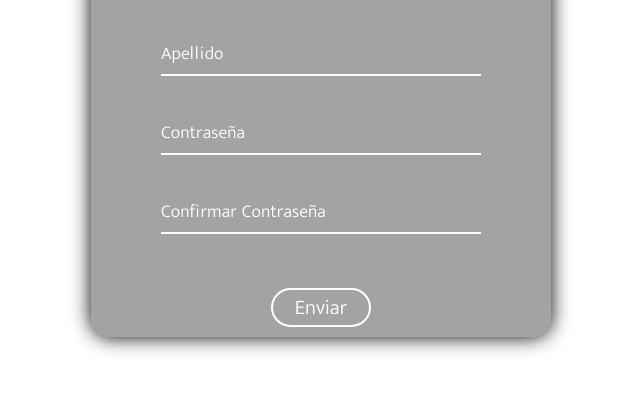
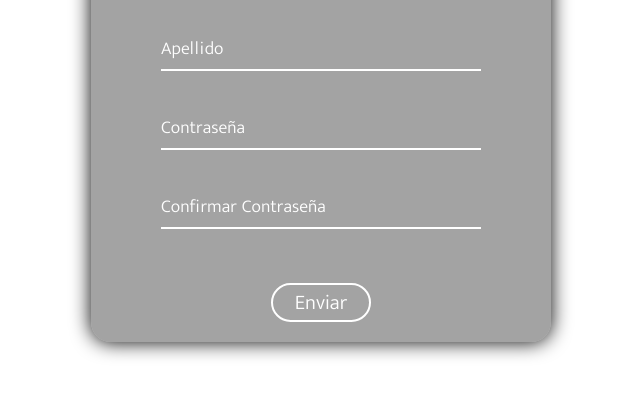
Before and after one commit to sastree/loginLuna, a plain HTML site: page index.html in a window 1280 px wide. Shown: the part 302-698 px from the top of the page, without its empty margins (319-959 px from the left). Drawn offline with Linux system fonts and the light colour scheme.

Commit message:
Update index.html

```diff
--- a/index.html
+++ b/index.html
@@ -93,7 +93,7 @@
             display: flex;
             justify-content: center;
             align-items: center;
-            margin-bottom: 10px;
+            padding-bottom: 20px;
         }
         .form-control input:focus + label span,
         .form-control input:valid + label span {
```
